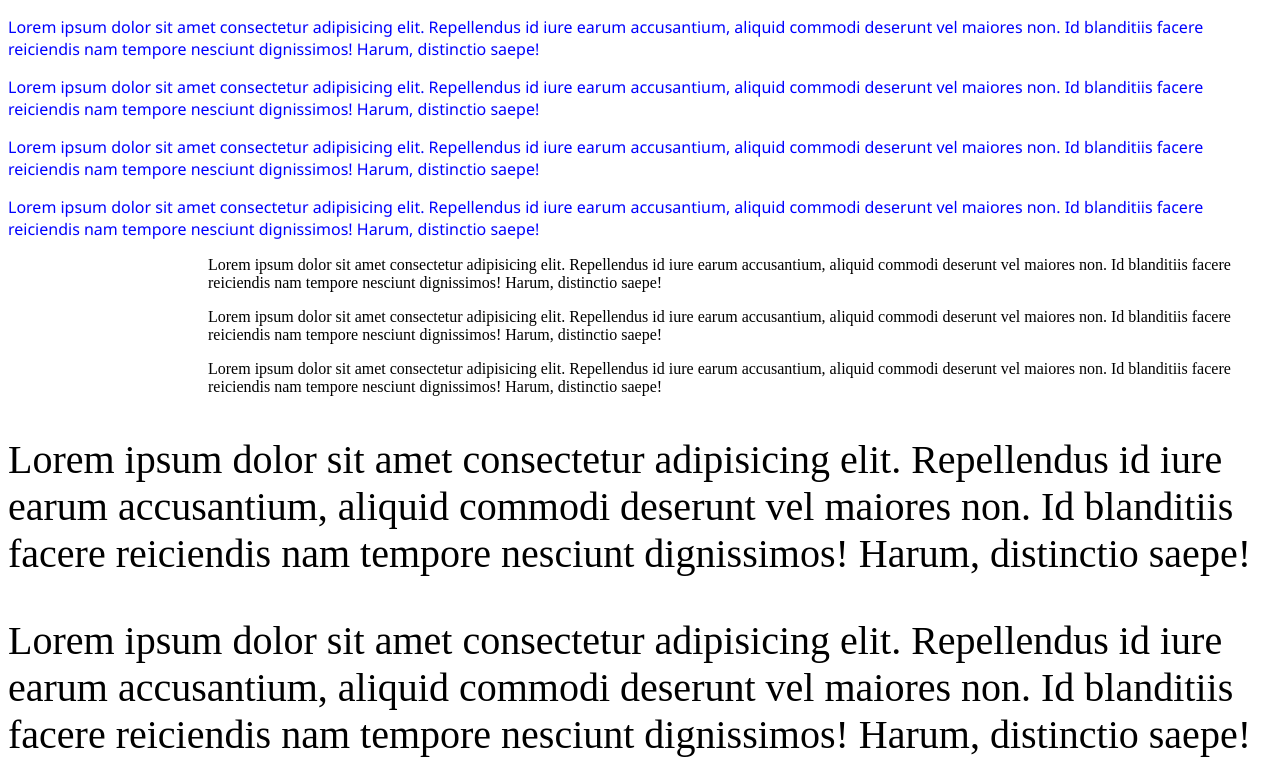
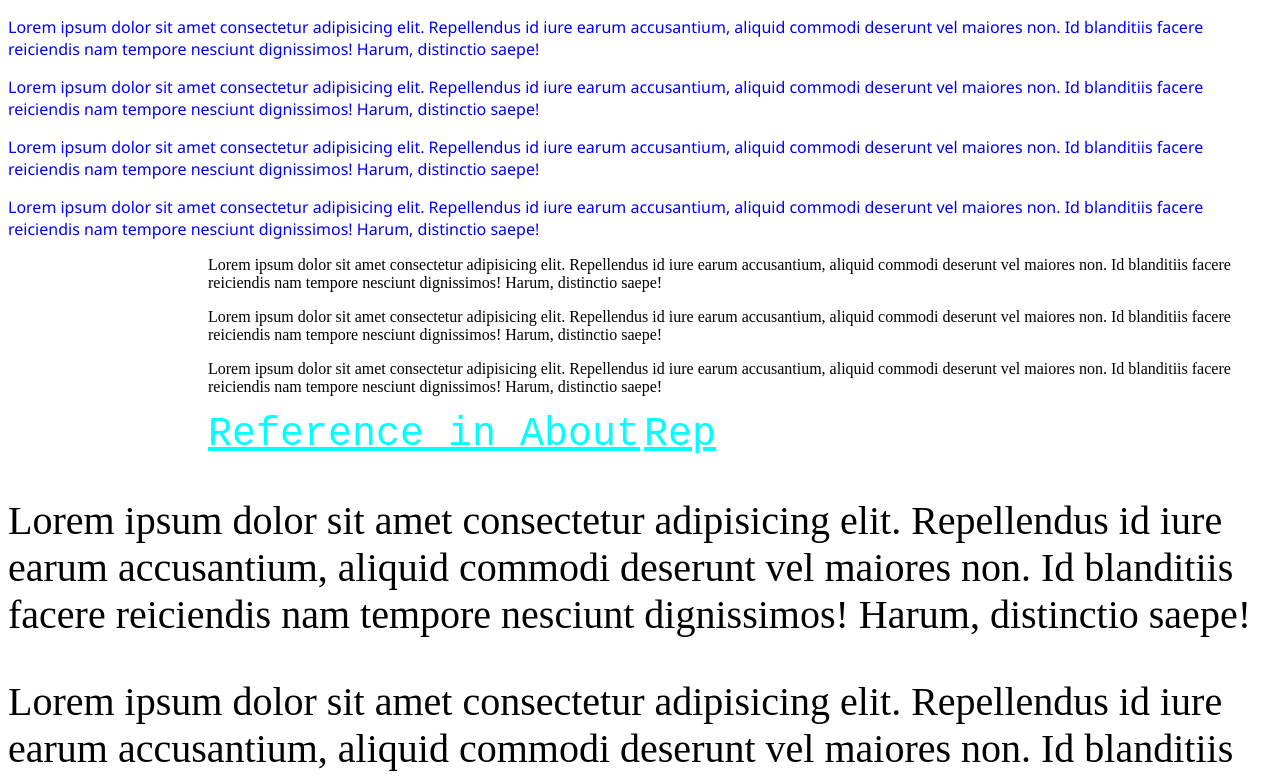
Before and after one commit to 517ANT38/my_website, a plain HTML site: page index.html in a window 1280 px wide. Shown: the top 778 px of the page. Drawn offline with Linux system fonts and the light colour scheme.

Commit message:
add nav and style a

```diff
--- a/index.html
+++ b/index.html
@@ -19,6 +19,10 @@
         <div>
             <p>Lorem ipsum dolor sit amet consectetur adipisicing elit. Repellendus id iure earum accusantium, aliquid commodi deserunt vel maiores non. Id blanditiis facere reiciendis nam tempore nesciunt dignissimos! Harum, distinctio saepe!</p>
         </div>
+    </nav>
+    <nav>
+        <a class="a" href="./aboout.html">Reference in About</a>
+        <a class="a" href="https://github.com/517ANT38/gittest">Rep</a>
     </nav>
     <main>
         <p>Lorem ipsum dolor sit amet consectetur adipisicing elit. Repellendus id iure earum accusantium, aliquid commodi deserunt vel maiores non. Id blanditiis facere reiciendis nam tempore nesciunt dignissimos! Harum, distinctio saepe!</p>
--- a/style/style.css
+++ b/style/style.css
@@ -18,3 +18,8 @@ h1{
     font-size: 70px;
     color: blueviolet;
 }
+.a{
+    font-size: 40px;
+    font-family: 'Courier New', Courier, monospace;
+    color: aqua;
+}
```
